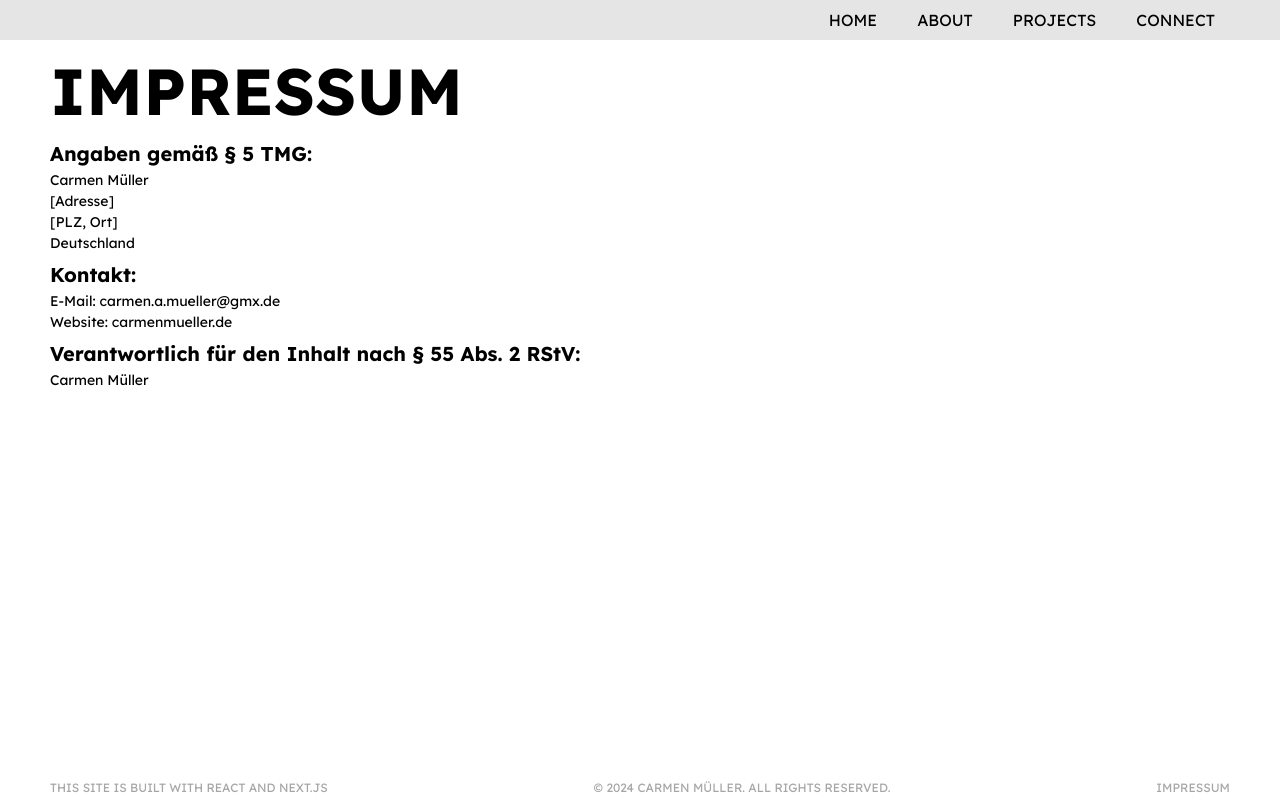
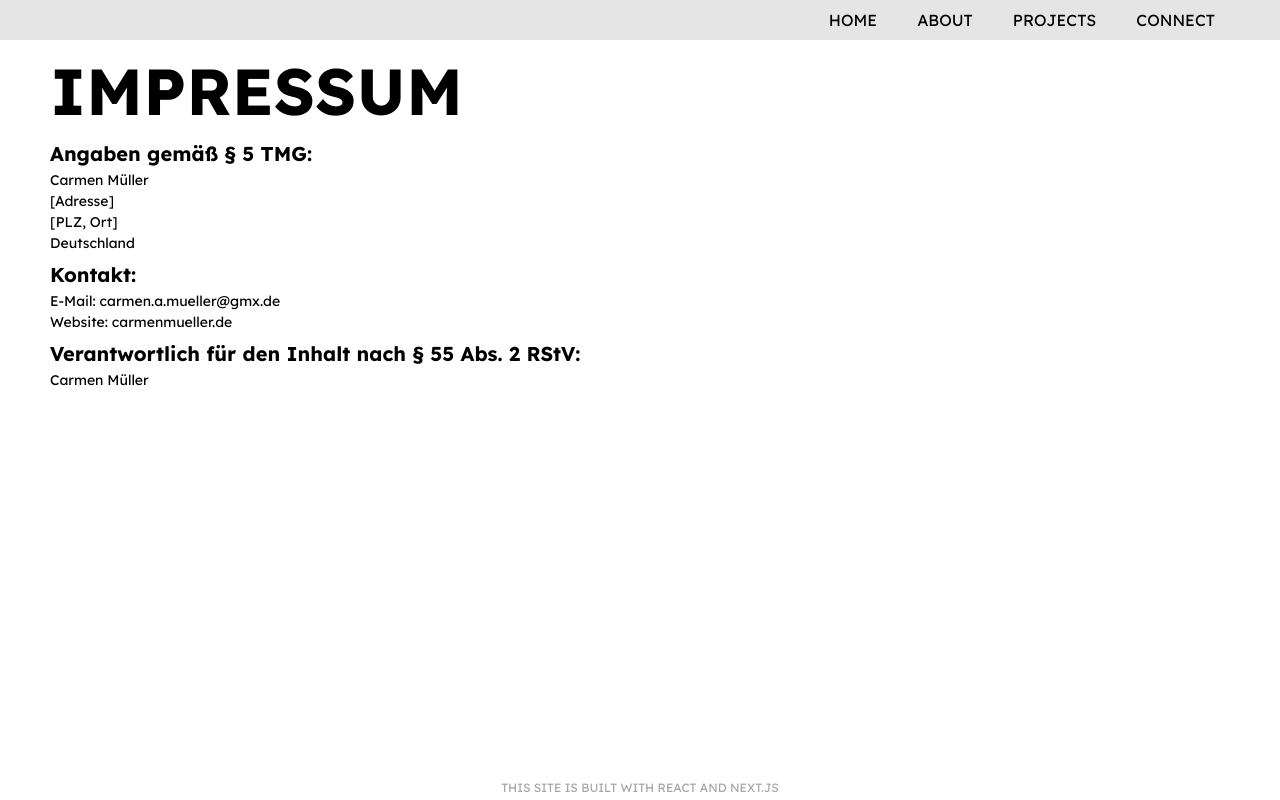
Before and after one commit to carmen136/Personal-Portfolio, a Next.js app: page /impressum in a window 1280 px wide. Built offline with nearby package versions, Linux system fonts and the light colour scheme; a web font is replaced by a local one.

Commit message:
remove copyright text and copyright page

```diff
--- a/components/Footer/index.js
+++ b/components/Footer/index.js
@@ -8,10 +8,10 @@ export default function Footer() {
     return(
         <StyledImpressumContainer>
             <li>This site is built with React and Next.js</li>
-            <li> {'© 2024 Carmen Müller. All rights reserved.'}</li>
+            {/* <li> {'© 2024 Carmen Müller. All rights reserved.'}</li>
             <StyledLink href="/impressum">
                 <li>Impressum</li>
-            </StyledLink>
+            </StyledLink> */}
         </StyledImpressumContainer>
     )
 };
@@ -22,11 +22,10 @@ const StyledImpressumContainer = styled.ul`
     position: relative;
     bottom: 0;
     display: flex;
-    justify-content: space-between;
+    justify-content: center;
     align-items: flex-end;
     list-style: none;
     padding: 0 50px 5px;
-    gap: 20px;
     height: 5vh;
     width: 100%;
     color: rgba(var(--font-color-comment), 0.7);
@@ -39,13 +38,13 @@ const StyledImpressumContainer = styled.ul`
     }
 `;
 
-const StyledLink = styled(Link)`
-    text-decoration: none;
-    color: rgba(var(--font-color-comment), 0.7);
-    text-transform: uppercase;
+// const StyledLink = styled(Link)`
+//     text-decoration: none;
+//     color: rgba(var(--font-color-comment), 0.7);
+//     text-transform: uppercase;
 
-    &:hover {
-        color: rgb(var(--icon-color-highlight));
-    }
+//     &:hover {
+//         color: rgb(var(--icon-color-highlight));
+//     }
 
-`;
+// `;
--- a/pages/impressum.js
+++ b/pages/impressum.js
@@ -1,6 +1,8 @@
 "use client";
 
 import styled from "styled-components";
+
+// This page is currenty not in use; there is no need to insert a copyright page on personal websites.
 
 export default function ImpressumPage() {
 
```
